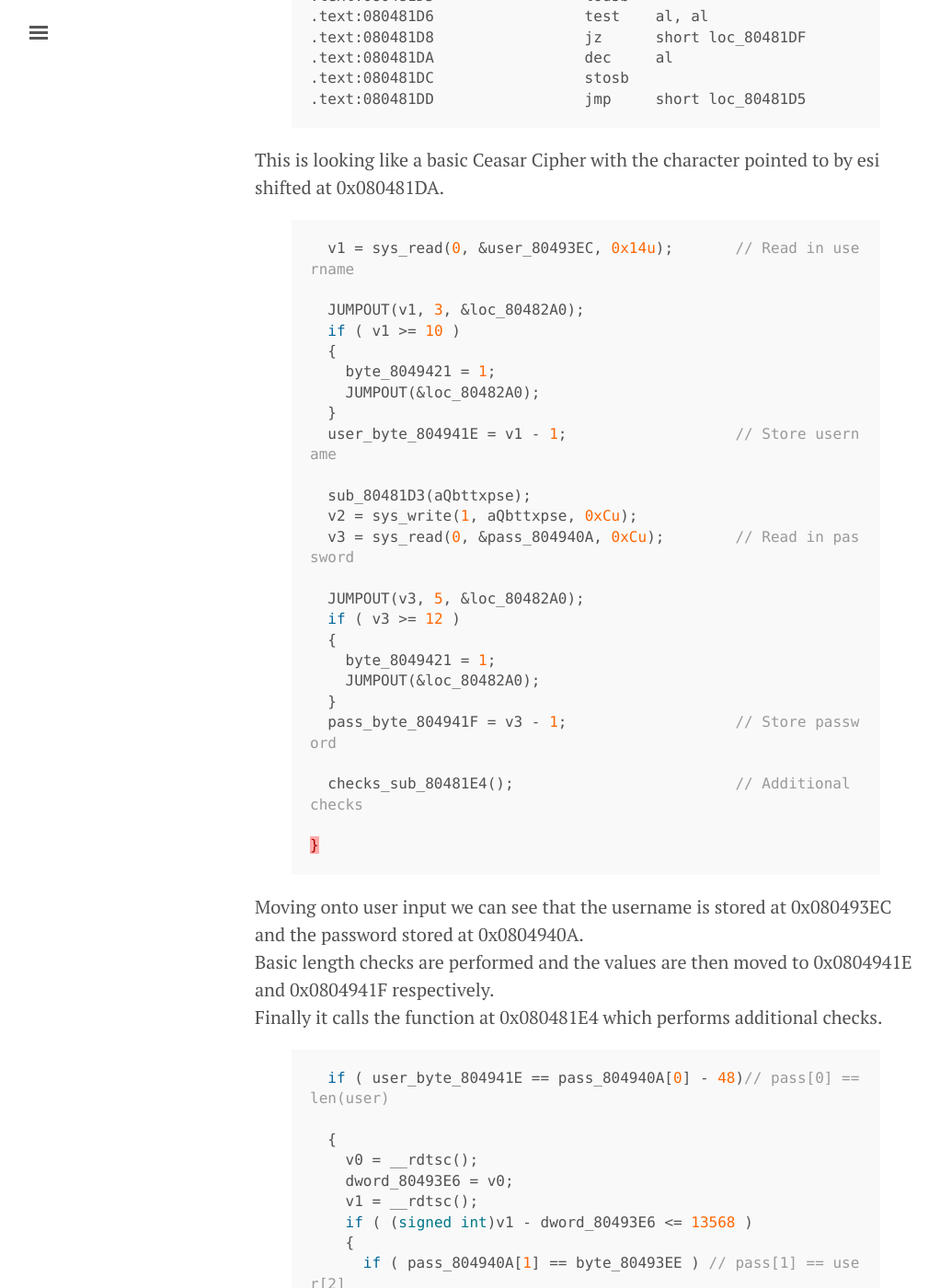
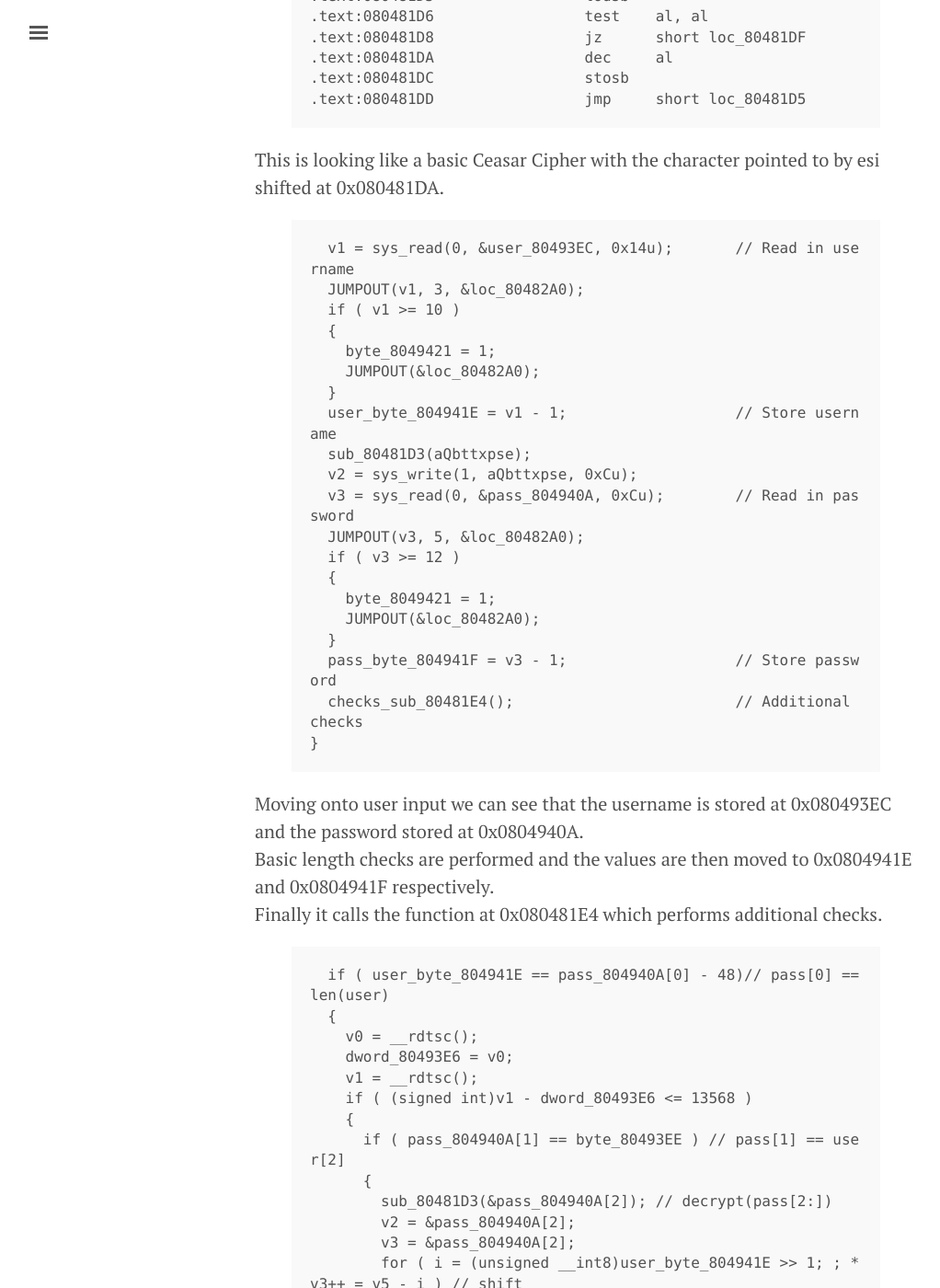
Before and after one commit to cy70sin3/cy70sin3.github.io, a Jekyll site: the page built from _posts/2015-10-10-Crackmes-BeatMe.md, in a window 1280 px wide and 1400 px high, scrolled down 1078 px. Shown: the whole window at 92% size, without its empty margins (3-1025 px from the left). Built offline with Jekyll 4.4.1, drawn with Linux system fonts in a browser that asks for light colours; some of the changed text lies outside the part shown.

Commit message:
removed highlighting

```diff
--- a/_posts/2015-10-10-Crackmes-BeatMe.md
+++ b/_posts/2015-10-10-Crackmes-BeatMe.md
@@ -40,7 +40,7 @@
 
 This is looking like a basic Ceasar Cipher with the character pointed to by esi shifted at 0x080481DA.
 
-{% highlight c %}
+{% highlight text %}
   v1 = sys_read(0, &user_80493EC, 0x14u);       // Read in username
   JUMPOUT(v1, 3, &loc_80482A0);
   if ( v1 >= 10 )
@@ -67,7 +67,7 @@
 Basic length checks are performed and the values are then moved to 0x0804941E and 0x0804941F respectively.
 Finally it calls the function at 0x080481E4 which performs additional checks.
 
-{% highlight c %}
+{% highlight text %}
   if ( user_byte_804941E == pass_804940A[0] - 48)// pass[0] == len(user)
   {
     v0 = __rdtsc();
```
